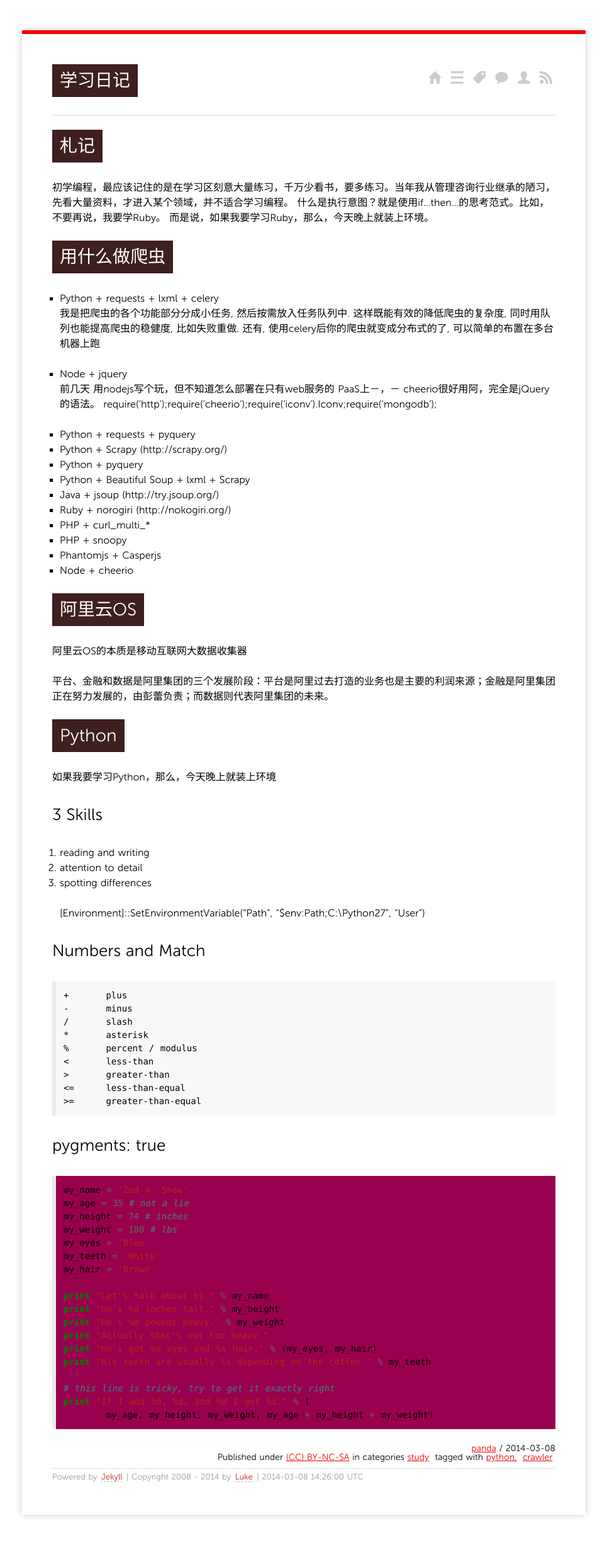
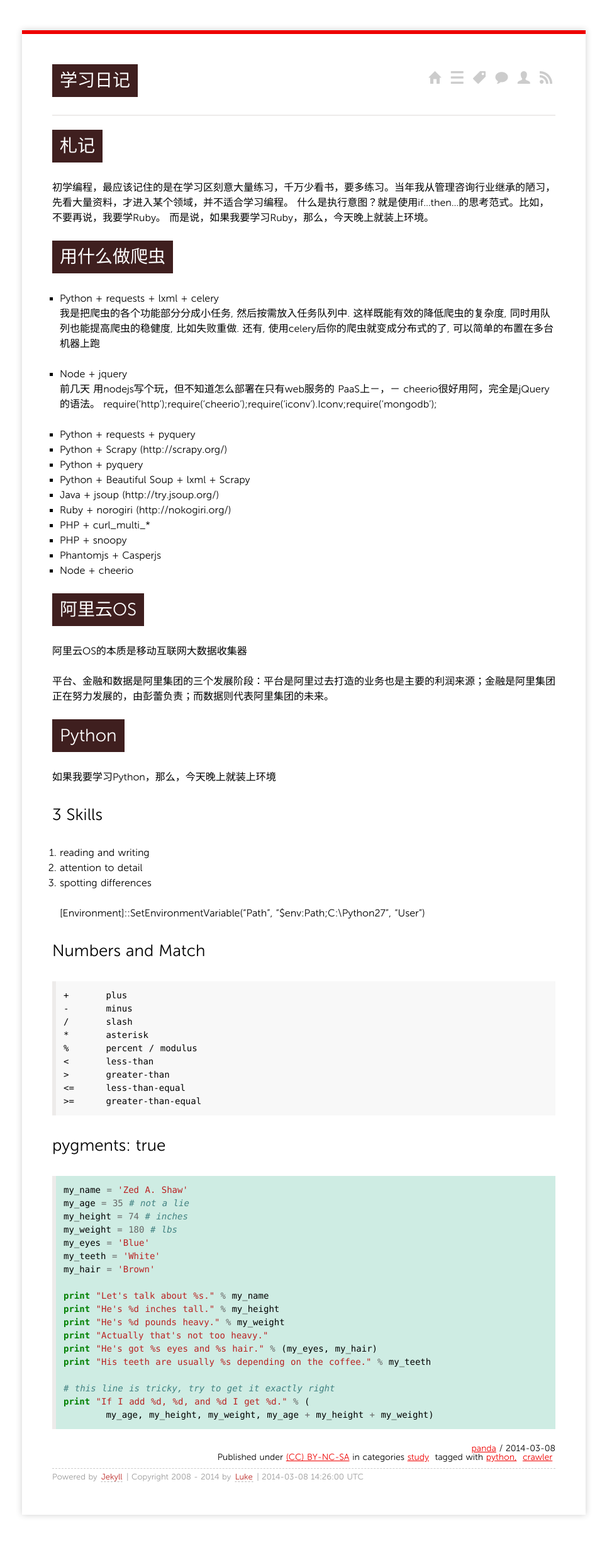
Before and after one commit to yujialive/yujialive.github.io, a Jekyll site: the page built from _posts/2014/2014-03-08-daily-notes.md, in a window 1280 px wide. Shown: the whole page at 63% size, without its empty margins (157-1122 px from the left). Built offline with Jekyll 4.4.1, drawn with Linux system fonts in a browser that asks for light colours; Markdown is read by kramdown in place of the engine named in the settings; comment, search, counter and statistics services are not loaded.

Commit message:
daily updates

```diff
--- a/media/css/screen.css
+++ b/media/css/screen.css
@@ -131,7 +131,7 @@ pre {
     padding: 12px;
     margin: 0 0 24px;
     line-height: 1.5em;
-	background-color: #99004D;
+	background-color: #CEECE3;
 }
 p code {
     font-family: Menlo, Consolas, "Courier New", Courier, "Liberation Mono", monospace;
```
